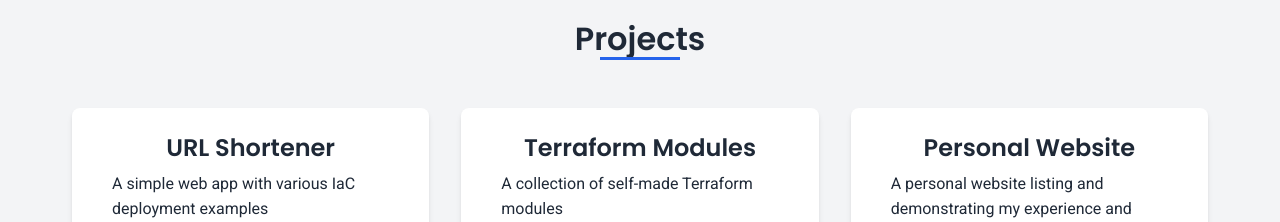
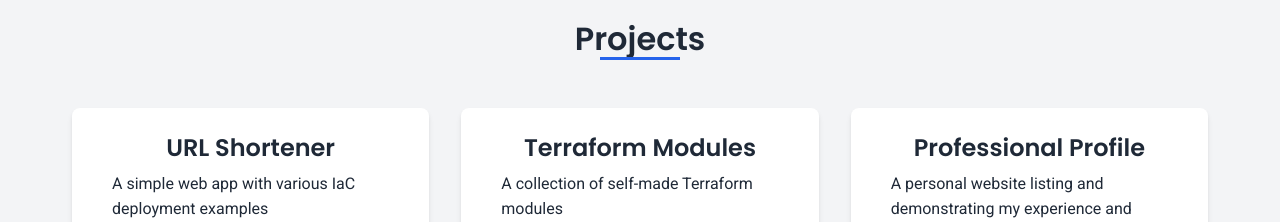
Before and after one commit to tbeller/tb-info, a plain HTML site: page src/web/index.html in a window 1280 px wide. Shown: the part 5680-5902 px from the top of the page. Drawn offline with Linux system fonts and the light colour scheme; no server answers.

Commit message:
Update README and index.html wording

```diff
--- a/src/web/index.html
+++ b/src/web/index.html
@@ -402,7 +402,7 @@
                     </div>
                     <div class="project-card">
                         <div class="project-content">
-                            <h3>Personal Website</h3>
+                            <h3>Professional Profile</h3>
                             <p>A personal website listing and demonstrating my experience and skills</p>
                             <div class="project-links">
                                 <a href="https://github.com/tbeller/tb-info" class="project-link"><i class="fab fa-github"></i> GitHub</a>
```
Also changed, not shown: README.md.
